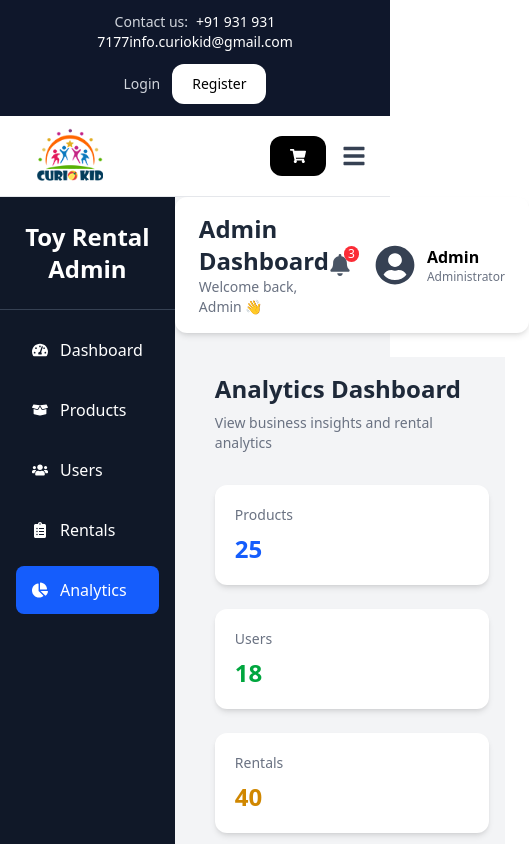
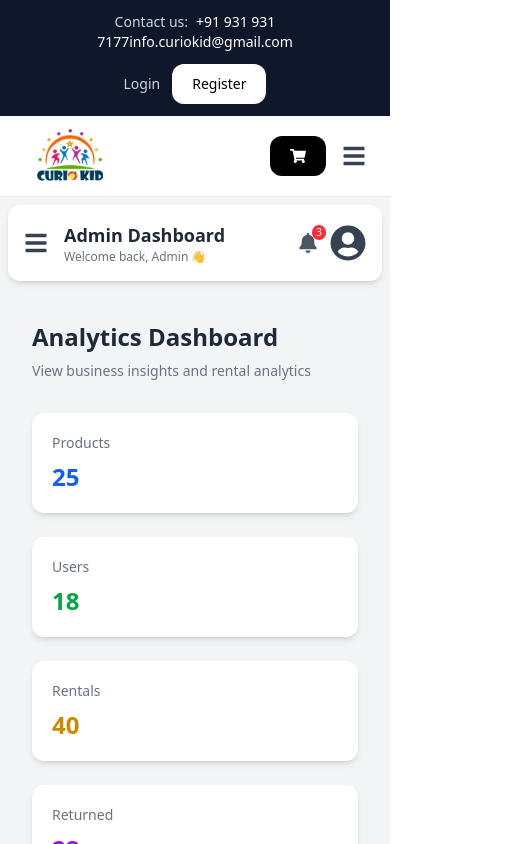
Before and after one commit to aviralshukla2612-png/toy-rental-website, a React (Vite) app in the folder frontend/: page /admin/analytics in a window 390 px wide. Shown: the top 844 px of the page, 529 px wide, since content can reach past the window. Built offline with nearby package versions, Linux system fonts and the light colour scheme.

Commit message:
Added responsive admin panel and mobile sidebar

```diff
--- a/frontend/src/component/Admin/AdminNavbar.jsx
+++ b/frontend/src/component/Admin/AdminNavbar.jsx
@@ -2,51 +2,69 @@ import React from "react";
 import {
   FaBell,
   FaUserCircle,
+  FaBars,
 } from "react-icons/fa";
 
-const AdminNavbar = () => {
+const AdminNavbar = ({ setOpen }) => {
   const user =
     JSON.parse(localStorage.getItem("user")) || {};
 
   return (
-    <div className="bg-white shadow-md rounded-xl px-6 py-4 flex justify-between items-center">
+    <div className="bg-white shadow-md rounded-xl px-4 sm:px-6 py-4 flex justify-between items-center">
 
       {/* Left Side */}
-      <div>
-        <h1 className="text-2xl font-bold text-gray-800">
-          Admin Dashboard
-        </h1>
+      <div className="flex items-center gap-4">
 
-        <p className="text-gray-500 text-sm">
-          Welcome back, Admin 👋
-        </p>
+        {/* Mobile Menu Button */}
+        {setOpen && (
+          <button
+            onClick={() => setOpen(true)}
+            className="lg:hidden"
+          >
+            <FaBars
+              size={24}
+              className="text-gray-700"
+            />
+          </button>
+        )}
+
+        <div>
+          <h1 className="text-lg sm:text-2xl font-bold text-gray-800">
+            Admin Dashboard
+          </h1>
+
+          <p className="text-gray-500 text-xs sm:text-sm">
+            Welcome back, Admin 👋
+          </p>
+        </div>
+
       </div>
 
       {/* Right Side */}
-      <div className="flex items-center gap-6">
+      <div className="flex items-center gap-3 sm:gap-6">
 
         {/* Notification */}
         <button className="relative">
           <FaBell
-            size={22}
+            size={20}
             className="text-gray-600"
           />
 
-          <span className="absolute -top-2 -right-2 bg-red-500 text-white text-xs px-1 rounded-full">
+          <span className="absolute -top-2 -right-2 bg-red-500 text-white text-[10px] px-1 rounded-full">
             3
           </span>
         </button>
 
         {/* Profile */}
-        <div className="flex items-center gap-3">
+        <div className="flex items-center gap-2 sm:gap-3">
 
           <FaUserCircle
-            size={40}
+            size={36}
             className="text-gray-700"
           />
 
-          <div>
-            <h3 className="font-semibold">
+          <div className="hidden sm:block">
+            <h3 className="font-semibold text-sm">
               {user?.email || "Admin"}
             </h3>
 
--- a/frontend/src/layout/AdminLayout.jsx
+++ b/frontend/src/layout/AdminLayout.jsx
@@ -1,20 +1,58 @@
-import React from "react";
+import React, { useState } from "react";
 import { Outlet } from "react-router-dom";
 
 import Sidebar from "../component/Admin/Sidebar";
 import AdminNavbar from "../component/Admin/AdminNavbar";
 
 const AdminLayout = () => {
+  const [open, setOpen] = useState(false);
+
   return (
-    <div className="flex min-h-screen bg-gray-100">
-      <Sidebar />
+    <div className="min-h-screen bg-gray-100">
 
-      <div className="flex-1">
-        <AdminNavbar />
+      {/* Mobile Sidebar */}
+      {open && (
+        <div className="fixed inset-0 z-50 lg:hidden">
 
-        <div className="p-6">
-          <Outlet />
+          {/* Background Overlay */}
+          <div
+            className="absolute inset-0 bg-black/50"
+            onClick={() => setOpen(false)}
+          ></div>
+
+          {/* Sidebar */}
+          <div className="relative w-64 h-full">
+            <Sidebar />
+          </div>
         </div>
+      )}
+
+      {/* Mobile Navbar */}
+      <div className="lg:hidden p-2">
+        <AdminNavbar setOpen={setOpen} />
+      </div>
+
+      <div className="flex">
+
+        {/* Desktop Sidebar */}
+        <div className="hidden lg:block">
+          <Sidebar />
+        </div>
+
+        {/* Content */}
+        <div className="flex-1 min-w-0">
+
+          {/* Desktop Navbar */}
+          <div className="hidden lg:block p-4">
+            <AdminNavbar />
+          </div>
+
+          <div className="p-4 sm:p-6">
+            <Outlet />
+          </div>
+
+        </div>
+
       </div>
     </div>
   );
```
